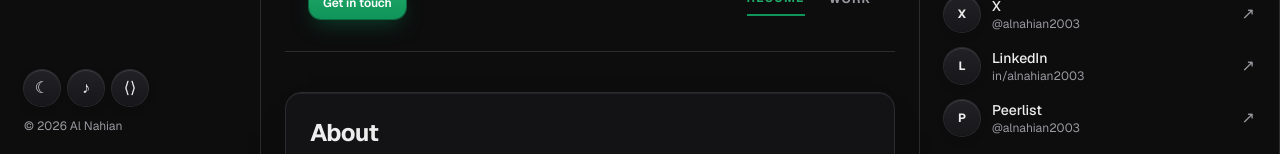
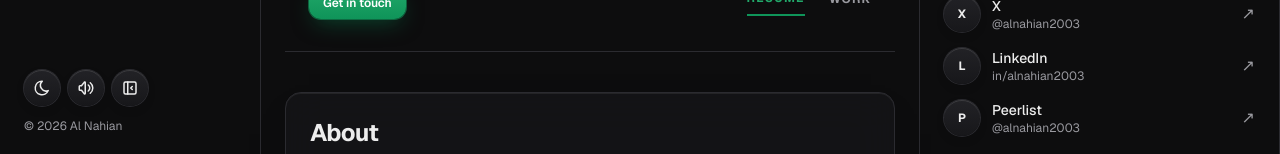
Before and after one commit to developer9028/nahian.bbd-clone, a Next.js app: page / in a window 1280 px wide. Shown: the part 646-800 px from the top of the page. Built offline with nearby package versions, Linux system fonts and the light colour scheme.

Commit message:
fix: sidebar proper SVG toggles (theme, sound, collapse) and spacing

```diff
--- a/src/components/layout/Sidebar.tsx
+++ b/src/components/layout/Sidebar.tsx
@@ -10,24 +10,22 @@ const NAV = [
   {
     href: '/',
     label: 'Profile',
-    iconPath:
-      'M3 12a9 9 0 1 0 18 0a9 9 0 1 0-18 0M9 10a3 3 0 1 0 6 0a3 3 0 1 0-6 0M6.168 14.849A4 4 0 0 1 10 16h4a4 4 0 0 1 3.834 2.855',
+    d: 'M3 12a9 9 0 1 0 18 0a9 9 0 1 0-18 0M9 10a3 3 0 1 0 6 0a3 3 0 1 0-6 0M6.168 14.849A4 4 0 0 1 10 16h4a4 4 0 0 1 3.834 2.855',
   },
   {
     href: '/projects',
     label: 'Projects',
-    iconPath: 'm12 3 8 4.5v9L12 21l-8-4.5v-9zM12 12l8-4.5M12 12v9M12 12L4 7.5',
+    d: 'm12 3 8 4.5v9L12 21l-8-4.5v-9zM12 12l8-4.5M12 12v9M12 12L4 7.5',
   },
   {
     href: '/people',
     label: 'People',
-    iconPath:
-      'M5 7a4 4 0 1 0 8 0a4 4 0 1 0-8 0M3 21v-2a4 4 0 0 1 4-4h4a4 4 0 0 1 4 4v2M16 3.13a4 4 0 0 1 0 7.75M21 21v-2a4 4 0 0 0-3-3.85',
+    d: 'M5 7a4 4 0 1 0 8 0a4 4 0 1 0-8 0M3 21v-2a4 4 0 0 1 4-4h4a4 4 0 0 1 4 4v2M16 3.13a4 4 0 0 1 0 7.75M21 21v-2a4 4 0 0 0-3-3.85',
   },
   {
     href: '/contact',
     label: 'Contact',
-    iconPath: 'M3 7a2 2 0 0 1 2-2h14a2 2 0 0 1 2 2v10a2 2 0 0 1-2 2H5a2 2 0 0 1-2-2zM3 7l9 6 9-6',
+    d: 'M3 7a2 2 0 0 1 2-2h14a2 2 0 0 1 2 2v10a2 2 0 0 1-2 2H5a2 2 0 0 1-2-2zM3 7l9 6 9-6',
   },
 ] as const
 
@@ -39,7 +37,7 @@ export const Sidebar = () => {
   const renderLogo = () => (
     <div className="flex h-16 shrink-0 items-center xl:px-2">
       <Link href="/" aria-label="Al Nahian, home" className="group flex items-center gap-2.5">
-        <span className="btn-primary grid size-9 place-items-center rounded-[11px] transition-transform group-hover:-rotate-4">
+        <span className="btn-primary grid size-9 place-items-center rounded-[11px] transition-transform group-hover:-rotate-4 group-active:scale-95">
           <span className="text-lg leading-none font-black tracking-tighter">N</span>
         </span>
         <span
@@ -59,7 +57,6 @@ export const Sidebar = () => {
       <div className="flex flex-col gap-0.5">
         {NAV.map((item) => {
           const isActive = pathname === item.href
-
           return (
             <Link
               key={item.href}
@@ -87,7 +84,7 @@ export const Sidebar = () => {
                   strokeLinecap="round"
                   strokeLinejoin="round"
                   strokeWidth="2"
-                  d={item.iconPath}
+                  d={item.d}
                 />
               </svg>
               <span className={cn('text-sm', collapsed && 'xl:hidden')}>{item.label}</span>
@@ -100,7 +97,7 @@ export const Sidebar = () => {
 
   const renderToggles = () => (
     <div className="mt-4 flex shrink-0 flex-col items-center gap-3 xl:items-start xl:px-2">
-      <div className="flex gap-2">
+      <div className={cn('flex gap-2', collapsed && 'xl:flex-col')}>
         <button
           type="button"
           aria-label="Toggle dark mode"
@@ -110,14 +107,45 @@ export const Sidebar = () => {
           }}
           className="btn-secondary grid size-9 place-items-center rounded-full"
         >
-          <span className="text-base leading-none">{isDark ? '☾' : '☀'}</span>
+          {isDark ? (
+            <svg width="18" height="18" viewBox="0 0 24 24" aria-hidden="true">
+              <path
+                fill="none"
+                stroke="currentColor"
+                strokeLinecap="round"
+                strokeLinejoin="round"
+                strokeWidth="2"
+                d="M12 3h.393a7.5 7.5 0 0 0 7.92 12.446A9 9 0 1 1 12 2.992z"
+              />
+            </svg>
+          ) : (
+            <svg width="18" height="18" viewBox="0 0 24 24" aria-hidden="true">
+              <path
+                fill="none"
+                stroke="currentColor"
+                strokeLinecap="round"
+                strokeLinejoin="round"
+                strokeWidth="2"
+                d="M8 12a4 4 0 1 0 8 0a4 4 0 1 0-8 0m-5 0h1m8-9v1m8 8h1m-9 8v1M5.6 5.6l.7.7m12.1-.7l-.7.7m0 11.4l.7.7m-12.1-.7l-.7.7"
+              />
+            </svg>
+          )}
         </button>
         <button
           type="button"
           aria-label="Toggle sounds"
           className="btn-secondary grid size-9 place-items-center rounded-full"
         >
-          <span className="text-base leading-none">♪</span>
+          <svg width="18" height="18" viewBox="0 0 24 24" aria-hidden="true">
+            <path
+              fill="none"
+              stroke="currentColor"
+              strokeLinecap="round"
+              strokeLinejoin="round"
+              strokeWidth="2"
+              d="M15 8a5 5 0 0 1 0 8m2.7-11a9 9 0 0 1 0 14M6 15H4a1 1 0 0 1-1-1v-4a1 1 0 0 1 1-1h2l3.5-4.5A.8.8 0 0 1 11 5v14a.8.8 0 0 1-1.5.5z"
+            />
+          </svg>
         </button>
         <button
           type="button"
@@ -125,7 +153,33 @@ export const Sidebar = () => {
           onClick={() => setCollapsed((value) => !value)}
           className="btn-secondary grid size-9 place-items-center rounded-full"
         >
-          <span className="text-base leading-none">⟨⟩</span>
+          {collapsed ? (
+            <svg width="18" height="18" viewBox="0 0 24 24" aria-hidden="true">
+              <g
+                fill="none"
+                stroke="currentColor"
+                strokeLinecap="round"
+                strokeLinejoin="round"
+                strokeWidth="2"
+              >
+                <path d="M4 6a2 2 0 0 1 2-2h12a2 2 0 0 1 2 2v12a2 2 0 0 1-2 2H6a2 2 0 0 1-2-2z" />
+                <path d="M9 4v16M14 10l2 2-2 2" />
+              </g>
+            </svg>
+          ) : (
+            <svg width="18" height="18" viewBox="0 0 24 24" aria-hidden="true">
+              <g
+                fill="none"
+                stroke="currentColor"
+                strokeLinecap="round"
+                strokeLinejoin="round"
+                strokeWidth="2"
+              >
+                <path d="M4 6a2 2 0 0 1 2-2h12a2 2 0 0 1 2 2v12a2 2 0 0 1-2 2H6a2 2 0 0 1-2-2z" />
+                <path d="M9 4v16M15 10l-2 2 2 2" />
+              </g>
+            </svg>
+          )}
         </button>
       </div>
       <p className={cn('text-ink-3 text-xs', collapsed && 'xl:hidden')}>© 2026 Al Nahian</p>
```
